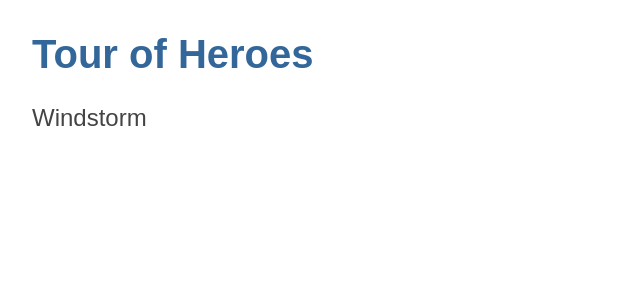
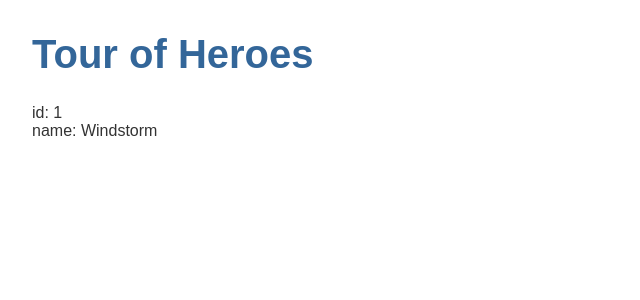
Before and after one commit to buentellopc/angular-tour-of-heroes, an Angular app: page / in a window 1280 px wide. Shown: the top 300 px of the page, without its empty margins (0-640 px from the left). Built offline with nearby package versions, Linux system fonts and the light colour scheme.

Commit message:
Create a hero interface and show the hero object appropiately

```diff
--- /dev/null
+++ b/src/app/hero.ts
@@ -0,0 +1,4 @@
+export interface Hero {
+  id: number;
+  name: string;
+}
--- a/src/app/heroes/heroes.component.html
+++ b/src/app/heroes/heroes.component.html
@@ -1 +1,2 @@
-<h2>{{ hero }}</h2>
+<div><span>id: </span>{{ hero.id }}</div>
+<div><span>name: </span>{{ hero.name }}</div>
--- a/src/app/heroes/heroes.component.ts
+++ b/src/app/heroes/heroes.component.ts
@@ -1,4 +1,5 @@
 import { Component, OnInit } from '@angular/core';
+import { Hero } from '../hero';
 
 @Component({
   selector: 'app-heroes',
@@ -6,7 +7,10 @@
   styleUrls: ['./heroes.component.css'],
 })
 export class HeroesComponent implements OnInit {
-  hero = 'Windstorm';
+  hero: Hero = {
+    id: 1,
+    name: 'Windstorm',
+  };
 
   constructor() {}
 
```
